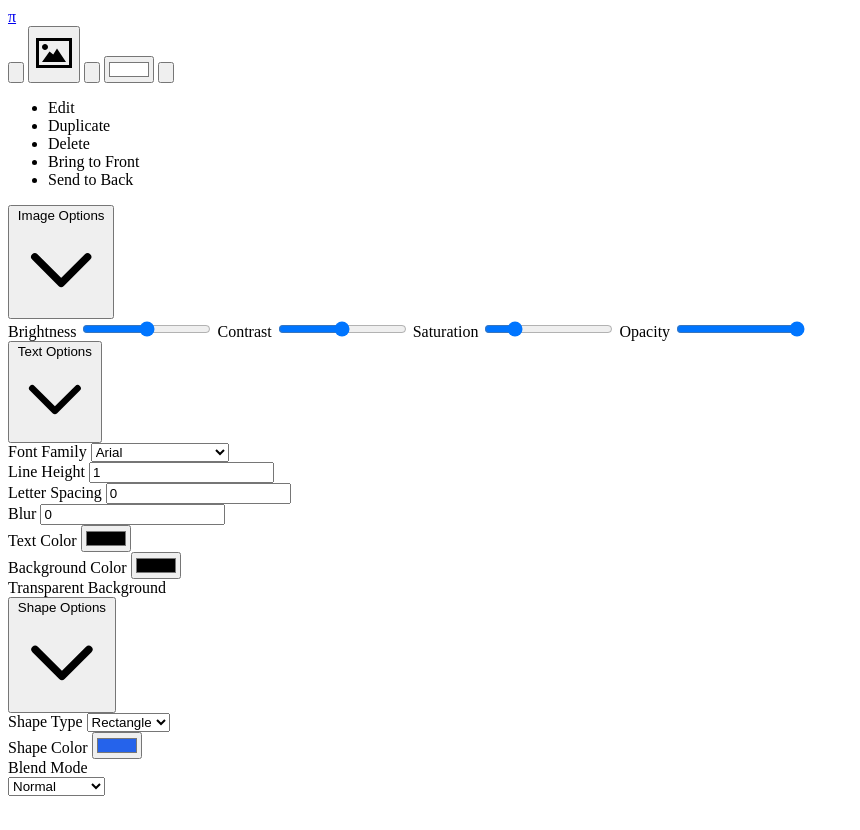
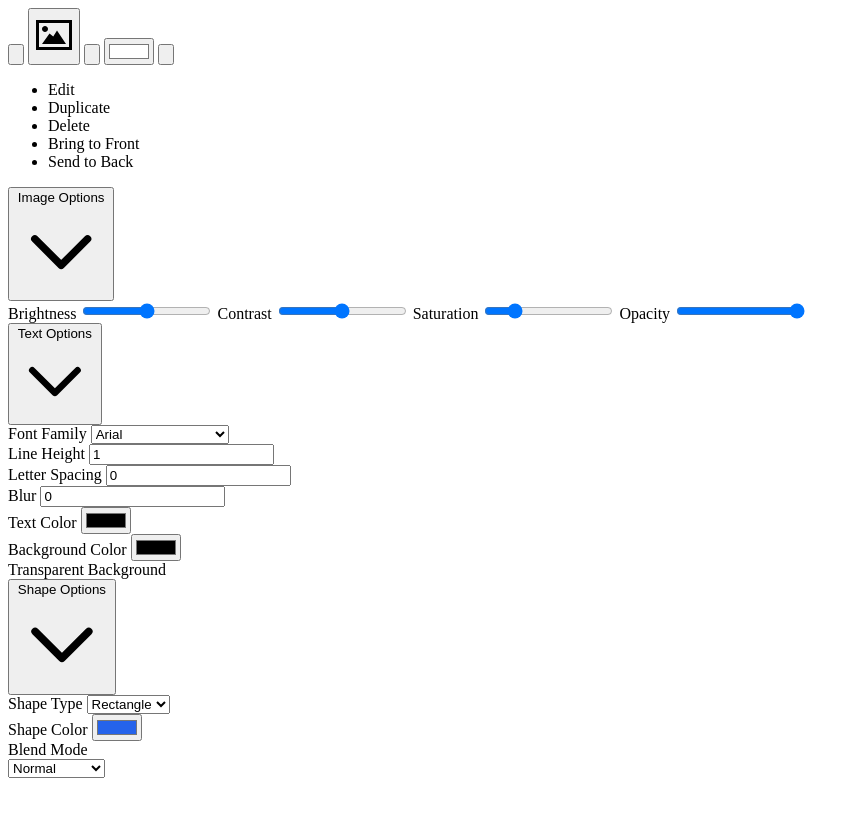
Before and after one commit to imagetextshape/imagetextshape.github.io, a plain HTML site: page index.html in a window 1280 px wide. Shown: the top 830 px of the page, without its empty margins (0-860 px from the left). Drawn offline with Linux system fonts and the light colour scheme.

Commit message:
2026-08-14 20:44:38 - remove link to tools

```diff
--- a/index.html
+++ b/index.html
@@ -12,7 +12,6 @@
 </head>
 <body class="flex flex-col min-h-screen">
 
-<a href="/cooltools/" class="-mt-1 ml-0.5 text-sm text-gray-300 outline-none">π</a>
 
 
 
```
